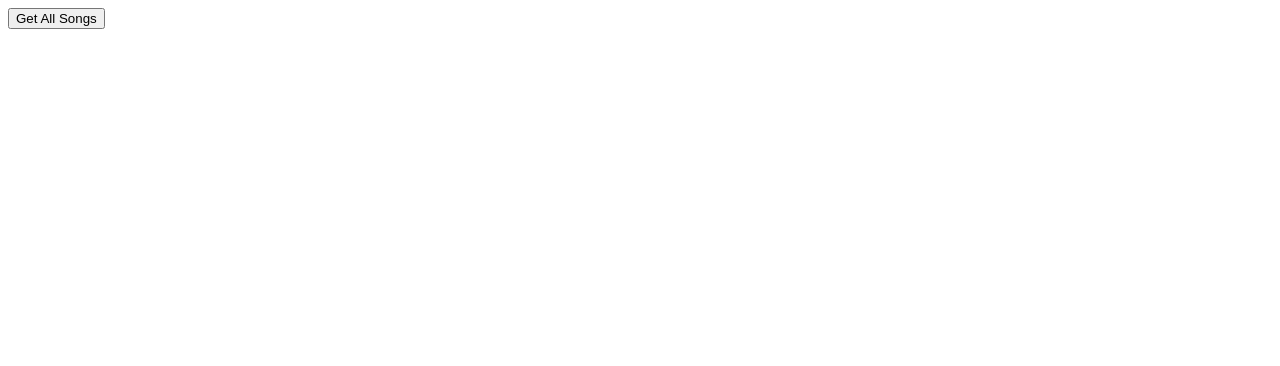
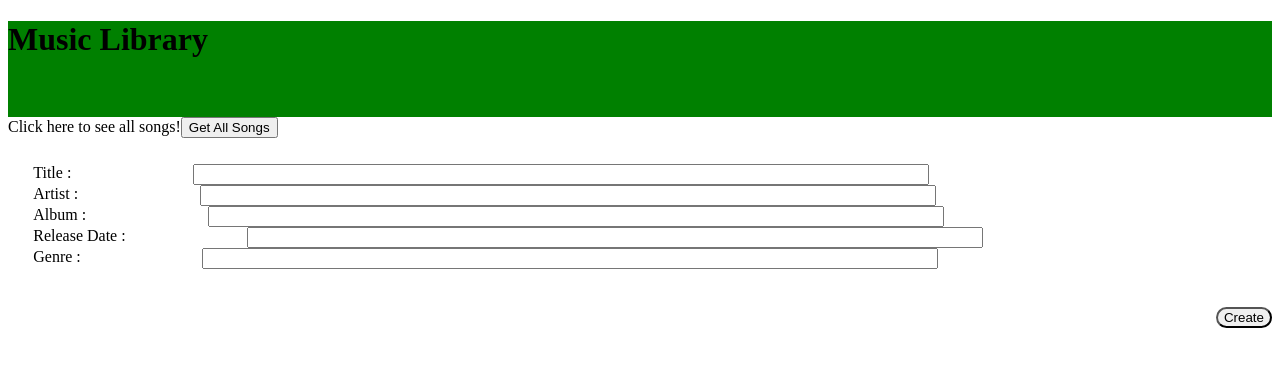
Before and after one commit to chrisbelles/Music_Library_Frontend, a React (Create React App) app: page / in a window 1280 px wide. Shown: the top 366 px of the page. Built offline with nearby package versions, Linux system fonts and the light colour scheme; no server answers.

Commit message:
Trying out a hook to post songs to the database

```diff
--- a/src/App.js
+++ b/src/App.js
@@ -1,5 +1,16 @@
 import React, { useState, useEffect } from 'react';
 import axios from 'axios';
+import AddSong from './components/AddSong';
+
+const styles = {
+  button:  {
+    float: 'right',
+    background: 'black',
+    color: 'white',
+    padding: '10px 60px',
+    margin: '10px 0px',
+  }
+}
 
 function App() {
 
@@ -18,8 +29,12 @@ function App() {
 
   return (
     <div>
-
-      <button onClick={() => getAllSongs()}>Get All Songs</button>
+      <header style={{background: "green",height: '6rem'}}>
+        <h1>Music Library</h1>
+      </header>
+      <label>Click here to see all songs!</label>
+      <button  className={(styles.button)} onClick={() => getAllSongs()}>Get All Songs</button>
+      <AddSong />
     </div>
   );
 }
--- /dev/null
+++ b/src/components/AddSong.jsx
@@ -0,0 +1,75 @@
+import React, { useState } from 'react';
+
+const styles = {
+    label:  {
+        float: 'left'
+    },
+    titleInput: {
+        marginLeft : '10%',
+        width : '60%'
+    },
+    artistInput: {
+        marginLeft : '10%',
+        width : '60%',
+    },
+    albumInput: {
+        marginLeft : '10%',
+        width : '60%'
+    },
+    releaseDateInput: {
+        marginLeft : '10%',
+        width : '60%',
+    },
+    genreInput: {
+        marginLeft : '10%',
+        width : '60%'
+},
+
+}
+
+const AddSong = (props) => {
+
+    const [title, setTitle] = useState('');
+    const [artist, setArtist] = useState('');
+    const [album, setAlbum] = useState('');
+    const [release_date, setReleaseDate] = useState('');
+    const [genre, setGenre] = useState('');
+
+    function handleSubmit(event) {
+        event.preventDefault();
+        let newEntry = {
+            title: title,
+            artist: artist,
+            album: album,
+            release_date: release_date,
+            genre: genre
+        };
+        console.log(newEntry)
+        props.addNewEntry(newEntry)
+    }
+
+    return (
+        <form onSubmit={handleSubmit} className='form-grid' style={{}}>
+            <div className='form-group' style={{padding: '2%'}}>
+                <label className="text-muted" style={styles.label}>Title :</label>
+                <input type='title' className="form-control" style={styles.titleInput} value={title}onChange={(event) => setTitle(event.target.value)}/>
+                <br></br>
+                <label className="text-muted" style={styles.label}>Artist :</label>
+                <input type='artist' className="form-control" style={styles.artistInput} value={artist}onChange={(event) => setArtist(event.target.value)}/>
+                <br></br>
+                <label className="text-muted" style={styles.label}>Album :</label>
+                <input type='album' className="form-control" style={styles.albumInput} value={album}onChange={(event) => setAlbum(event.target.value)}/>
+                <br></br>
+                <label className="text-muted" style={styles.label}>Release Date :</label>
+                <input type='release_date' className="form-control" style={styles.releaseDateInput} value={release_date}onChange={(event) => setReleaseDate(event.target.value)}/>
+                <br></br>
+                <label className="text-muted" style={styles.label}>Genre :</label>
+                <input type='genre' className="form-control" style={styles.genreInput} value={genre}onChange={(event) => setGenre(event.target.value)}/>
+            </div>
+            <button type='submit' className="btn btn-primary" style={{'marginTop':'1em',float:"right",'border-radius': '20px'}}>Create</button>
+        </form>
+
+     );
+}
+
+export default AddSong;
```
